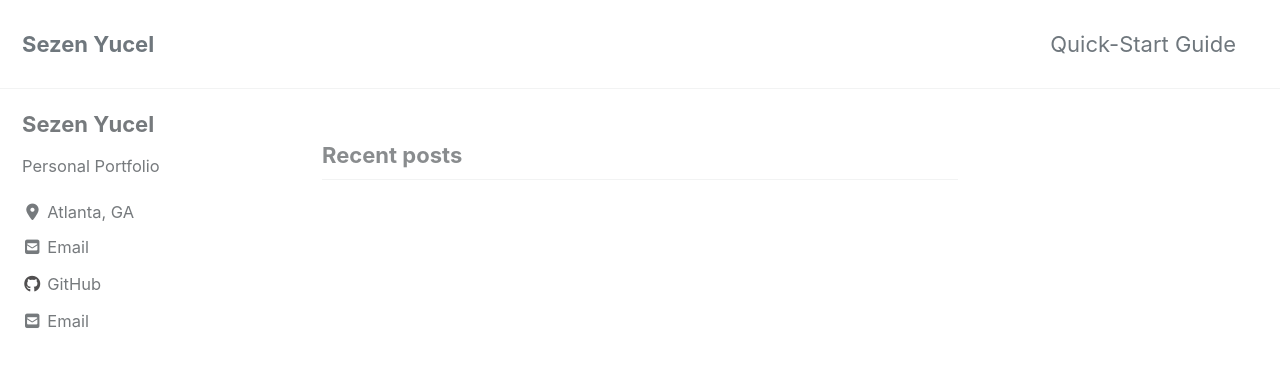
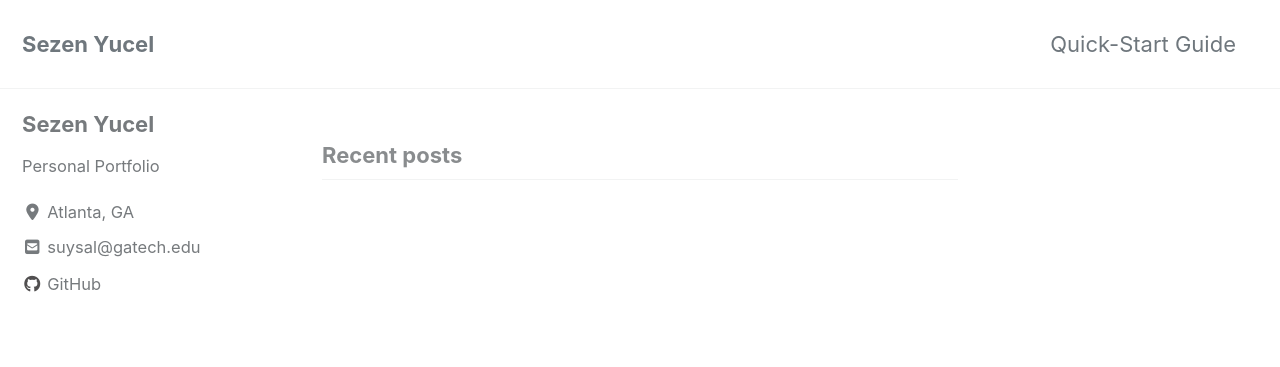
Before and after one commit to seyucel/seyucel.github.io, a Jekyll site: the page built from index.html, in a window 1280 px wide and 900 px high. Shown: the top 367 px of the window. Built offline with Jekyll 4.4.1, drawn with Linux system fonts in a browser that asks for light colours; cached includes are drawn as plain includes; nearby versions of some CDN libraries; the list of posts is cut into pages by our own code.

Commit message:
second commit

```diff
--- a/_config.yml
+++ b/_config.yml
@@ -111,9 +111,9 @@ author:
   avatar           : # path of avatar image, e.g. "/assets/images/bio-photo.jpg"
   bio              : "Personal Portfolio"
   location         : "Atlanta, GA"
-  email            : "suyal@gatech.edu"
+  email            :
   links:
-    - label: "Email"
+    - label: "suysal@gatech.edu"
       icon: "fas fa-fw fa-envelope-square"
       url: mailto:suysal@gatech.edu
     - label: "Website"
```
